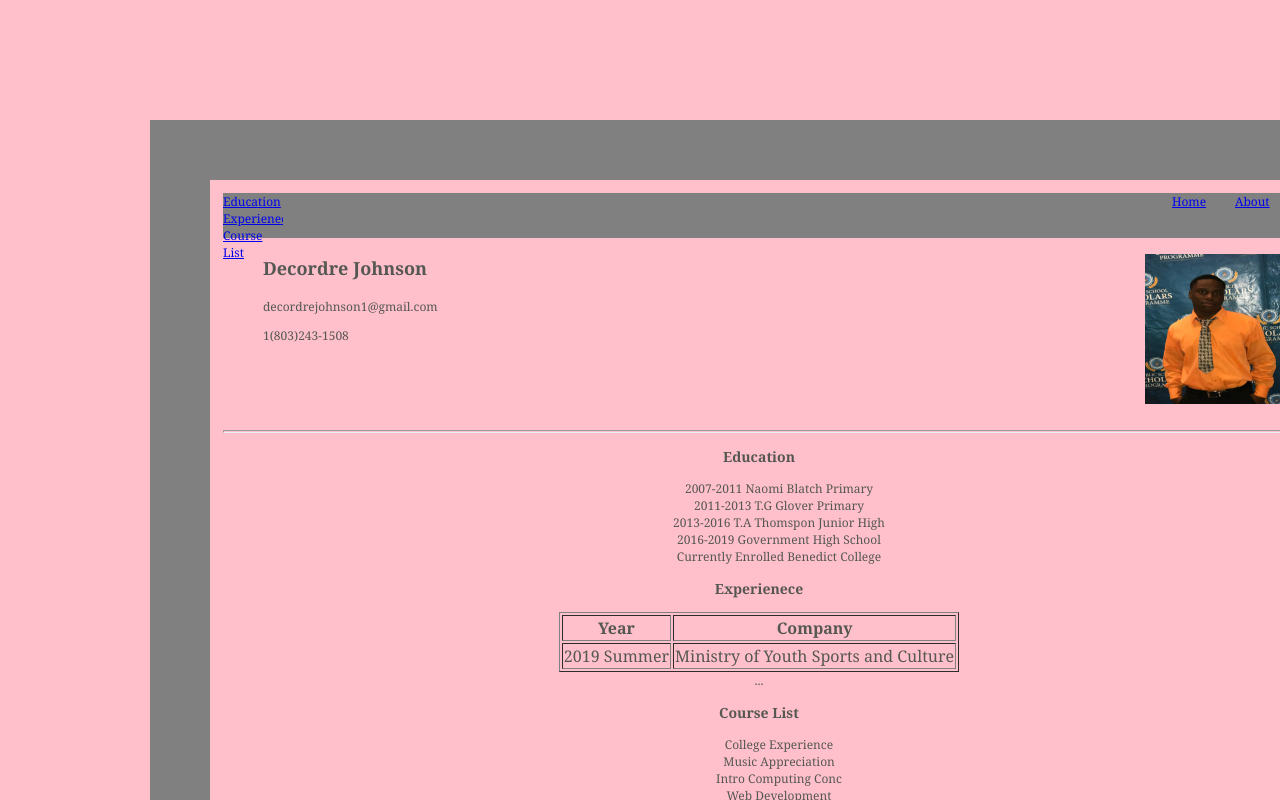
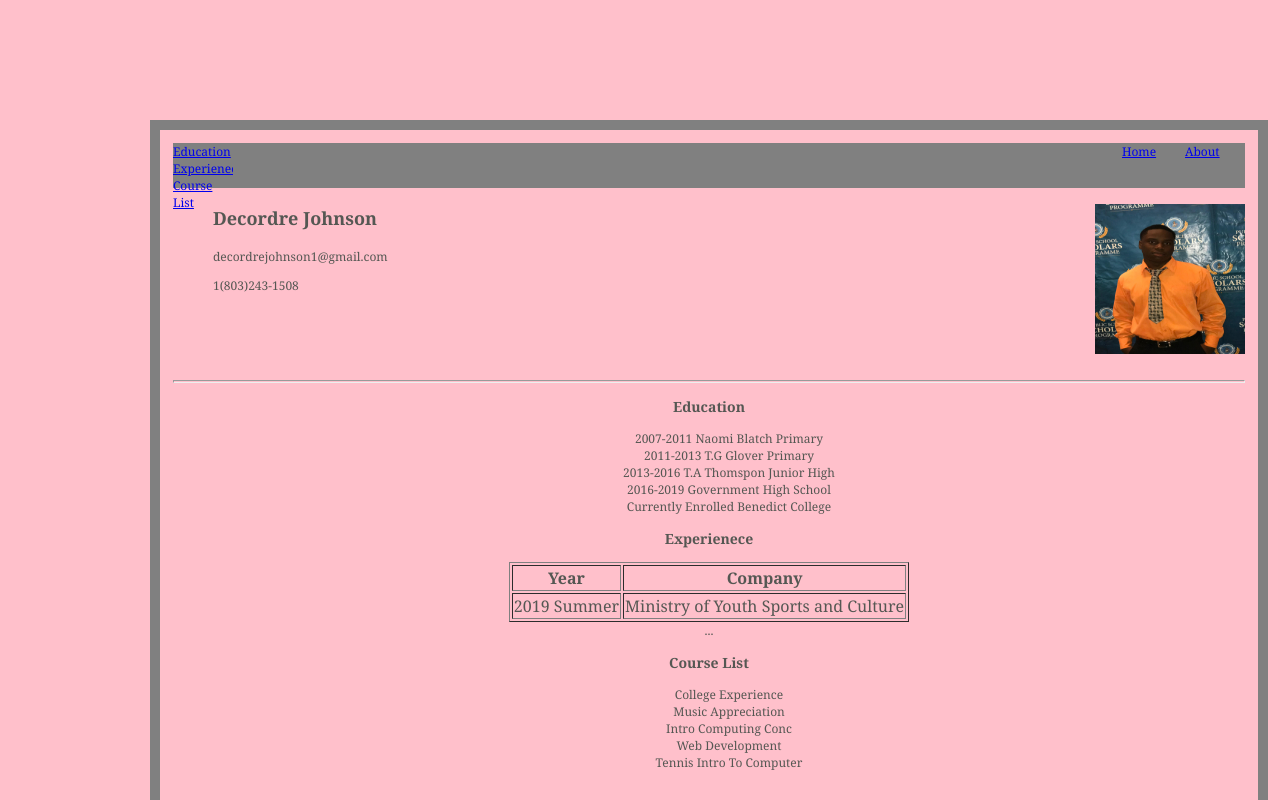
Before and after one commit to Decordre/Project-3, a plain HTML site: page index.html in a window 1280 px wide. Drawn offline with Linux system fonts and the light colour scheme.

Commit message:
Update resumeStyle.css

```diff
--- a/resumeStyle.css
+++ b/resumeStyle.css
@@ -1,7 +1,7 @@
 html {
             width:85%;
             padding:5px;
-            border:60px solid gray;
+            border:10px solid gray;
             margin-top: 120px;
             margin-bottom: 60px;
             margin-right: 150px;
```
